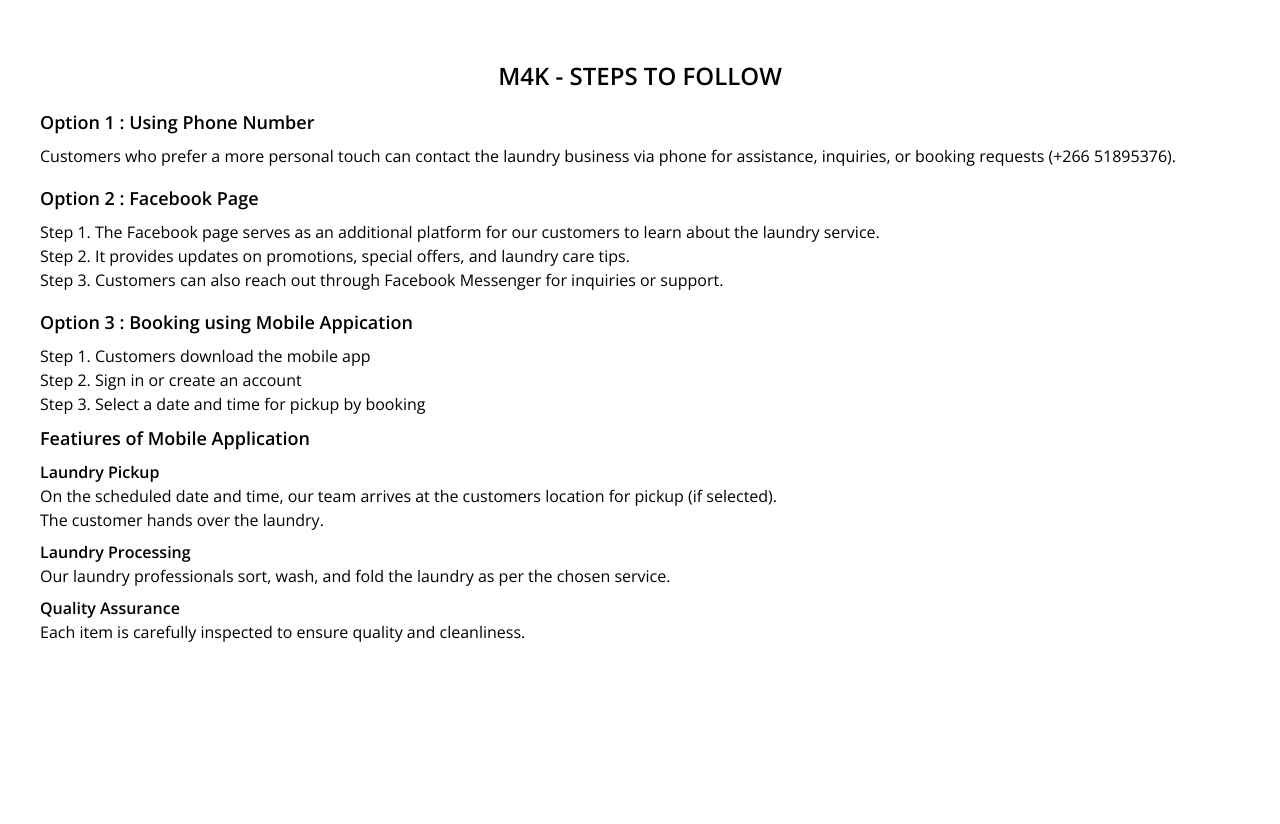
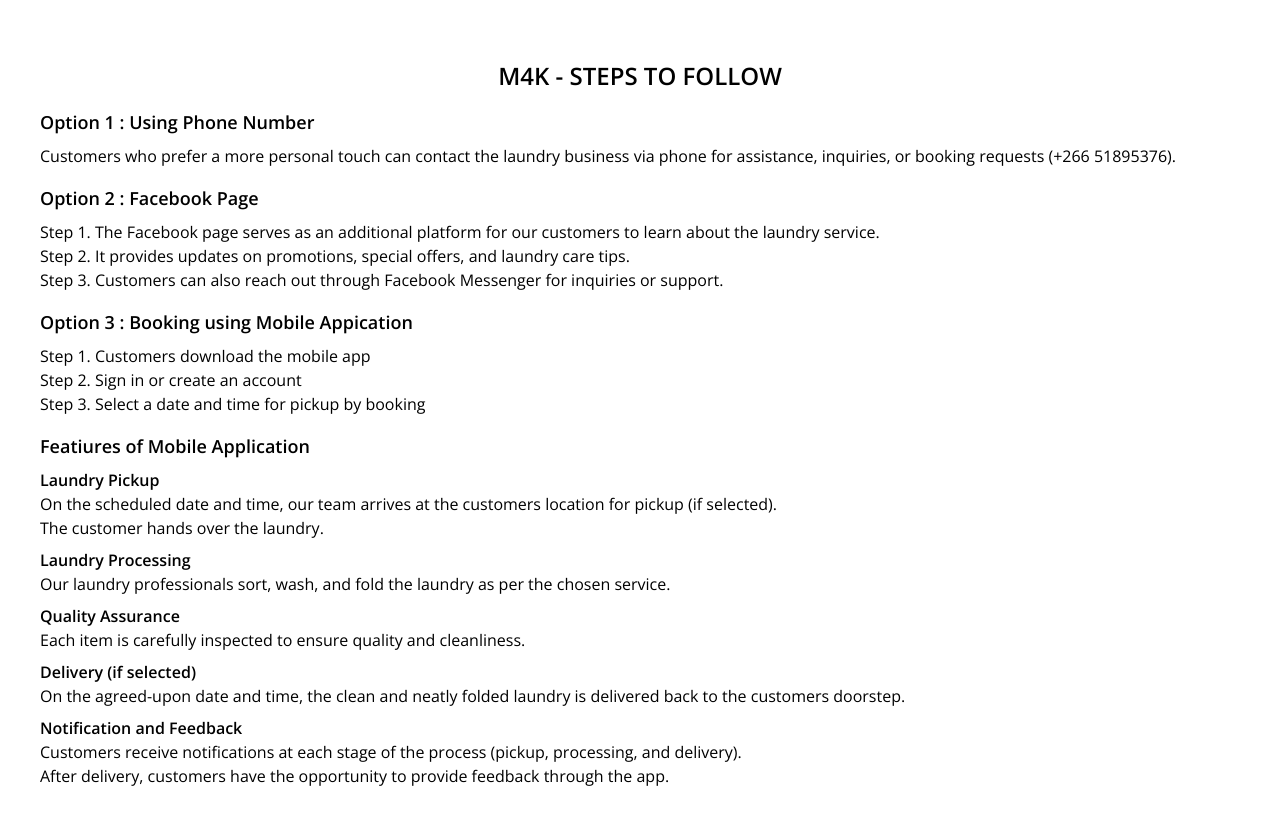
Before and after one commit to HMaroba/m4k-steps, a Next.js app: page / in a window 1280 px wide. Shown: the top 824 px of the page. Before the commit the page ends 800 px from the top, so only its background shows below. Built offline with nearby package versions, Linux system fonts and the light colour scheme.

Commit message:
Fixed paging

```diff
--- a/src/app/_components/mobileApp.tsx
+++ b/src/app/_components/mobileApp.tsx
@@ -9,7 +9,7 @@ export default function MobileApplication() {
         <p>Step 2. Sign in or create an account</p>
         <p>Step 3. Select a date and time for pickup by booking</p>
       </ul>
-      <h6 className="mt-2 font-semibold text-lg">
+      <h6 className="mt-4 font-semibold text-lg antialiased hover:subpixel-antialiased">
         Featiures of Mobile Application
       </h6>
       <h6 className="mt-2 font-semibold text-md">Laundry Pickup</h6>
@@ -35,6 +35,24 @@ export default function MobileApplication() {
           Each item is carefully inspected to ensure quality and cleanliness.
         </p>
       </ul>
+      <h6 className="mt-2 font-semibold text-md">Delivery (if selected)</h6>
+      <ul>
+        <p>
+          On the agreed-upon date and time, the clean and neatly folded laundry
+          is delivered back to the customers doorstep.
+        </p>
+      </ul>
+      <h6 className="mt-2 font-semibold text-md">Notification and Feedback</h6>
+      <ul>
+        <p>
+          Customers receive notifications at each stage of the process
+          (pickup, processing, and delivery).
+        </p>
+        <p>
+          After delivery, customers have the opportunity to provide feedback
+          through the app.
+        </p>
+      </ul>
     </>
   );
 }
```
